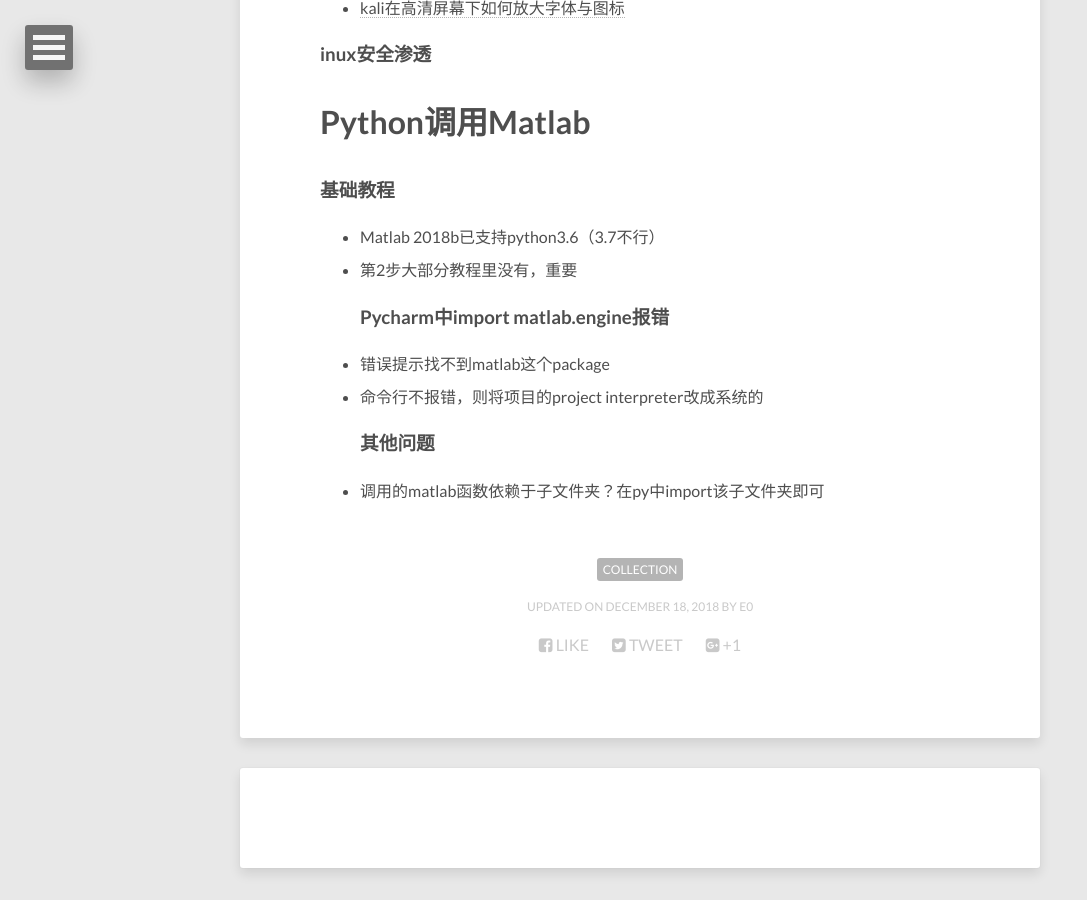
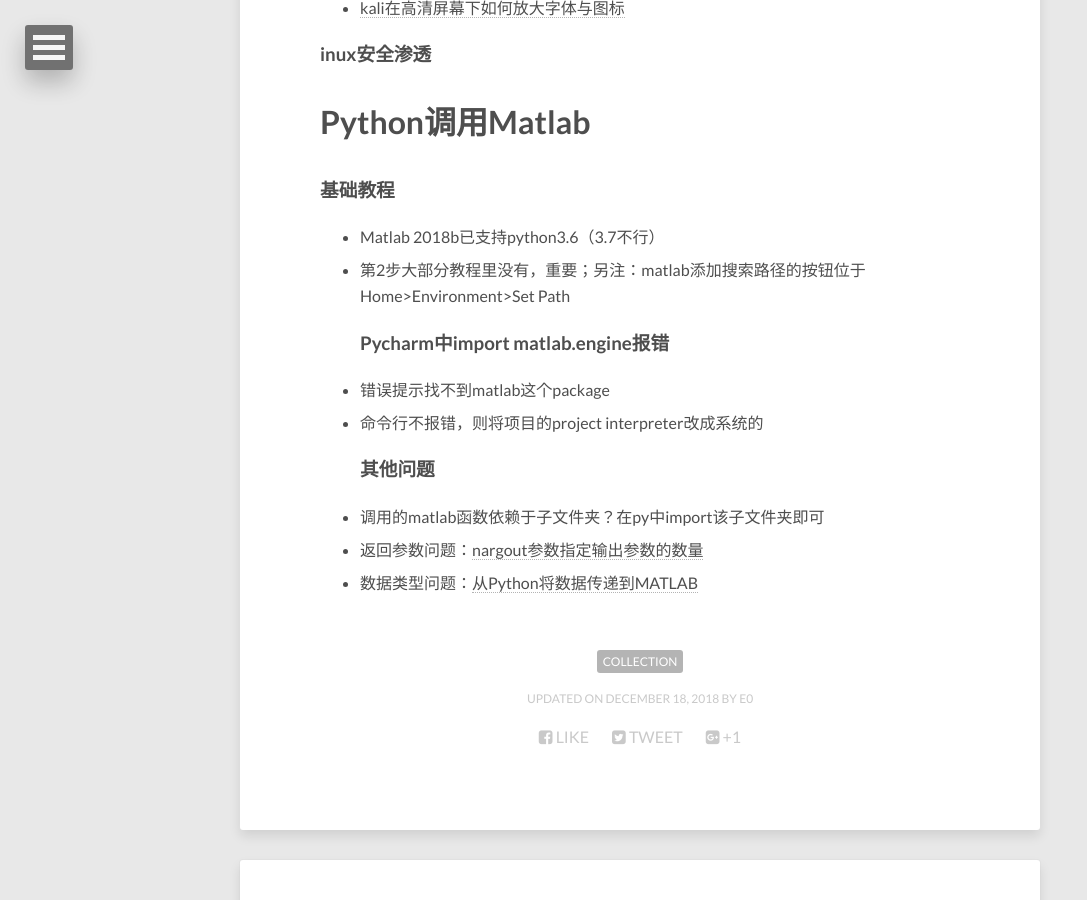
Before and after one commit to E0HYL/BLOG-OF-E0, a Jekyll site: the page built from _posts/2018-10-26-collections.md, in a window 1280 px wide and 900 px high, scrolled down 2923 px. Shown: the whole window, without its empty margins (0-1087 px from the left). Built offline with Jekyll 4.4.1, drawn with Linux system fonts in a browser that asks for light colours; nearby versions of some CDN libraries; emoji names are drawn with the system emoji font; comment, search, counter and statistics services are not loaded.

Commit message:
add more issues to py-matlab

```diff
--- a/_posts/2018-10-26-collections.md
+++ b/_posts/2018-10-26-collections.md
@@ -93,9 +93,11 @@
 <h1 id="3" style="color:rgb(78, 78, 78);">Python调用Matlab</h1>
 ### [基础教程](https://blog.csdn.net/Eric2016_Lv/article/details/83098703)
 * Matlab 2018b已支持python3.6（3.7不行）
-* 第2步大部分教程里没有，重要
+* 第2步大部分教程里没有，重要；另注：matlab添加搜索路径的按钮位于Home>Environment>Set Path
 ### Pycharm中import matlab.engine报错
 * 错误提示找不到matlab这个package
 * 命令行不报错，则将项目的project interpreter改成系统的
 ### 其他问题
 * 调用的matlab函数依赖于子文件夹？在py中import该子文件夹即可
+* 返回参数问题：[nargout参数指定输出参数的数量](https://ww2.mathworks.cn/help/matlab/matlab_external/call-matlab-functions-from-python.html)
+* 数据类型问题：[从Python将数据传递到MATLAB](https://ww2.mathworks.cn/help/matlab/matlab_external/pass-data-to-matlab-from-python.html)
```
